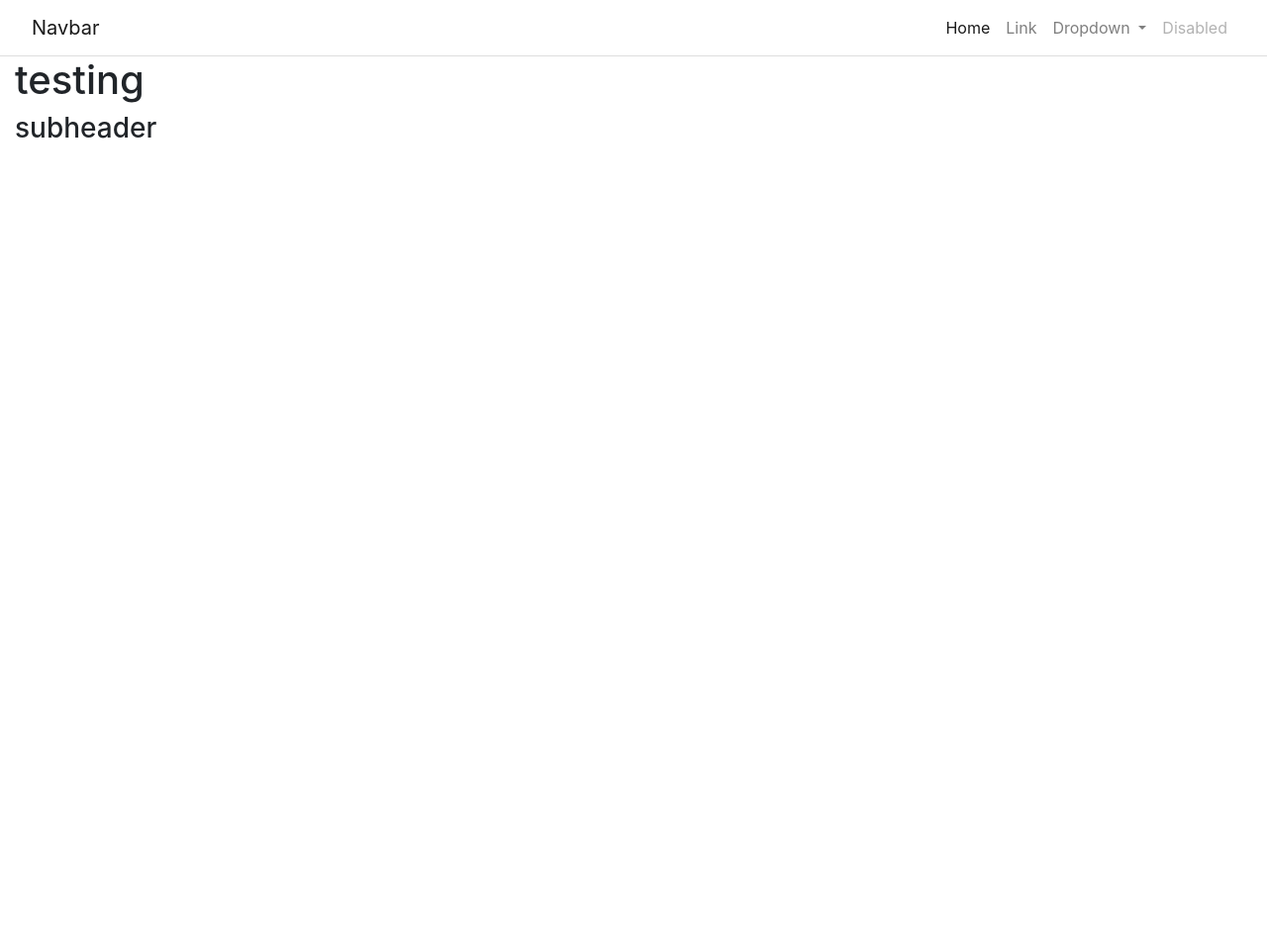
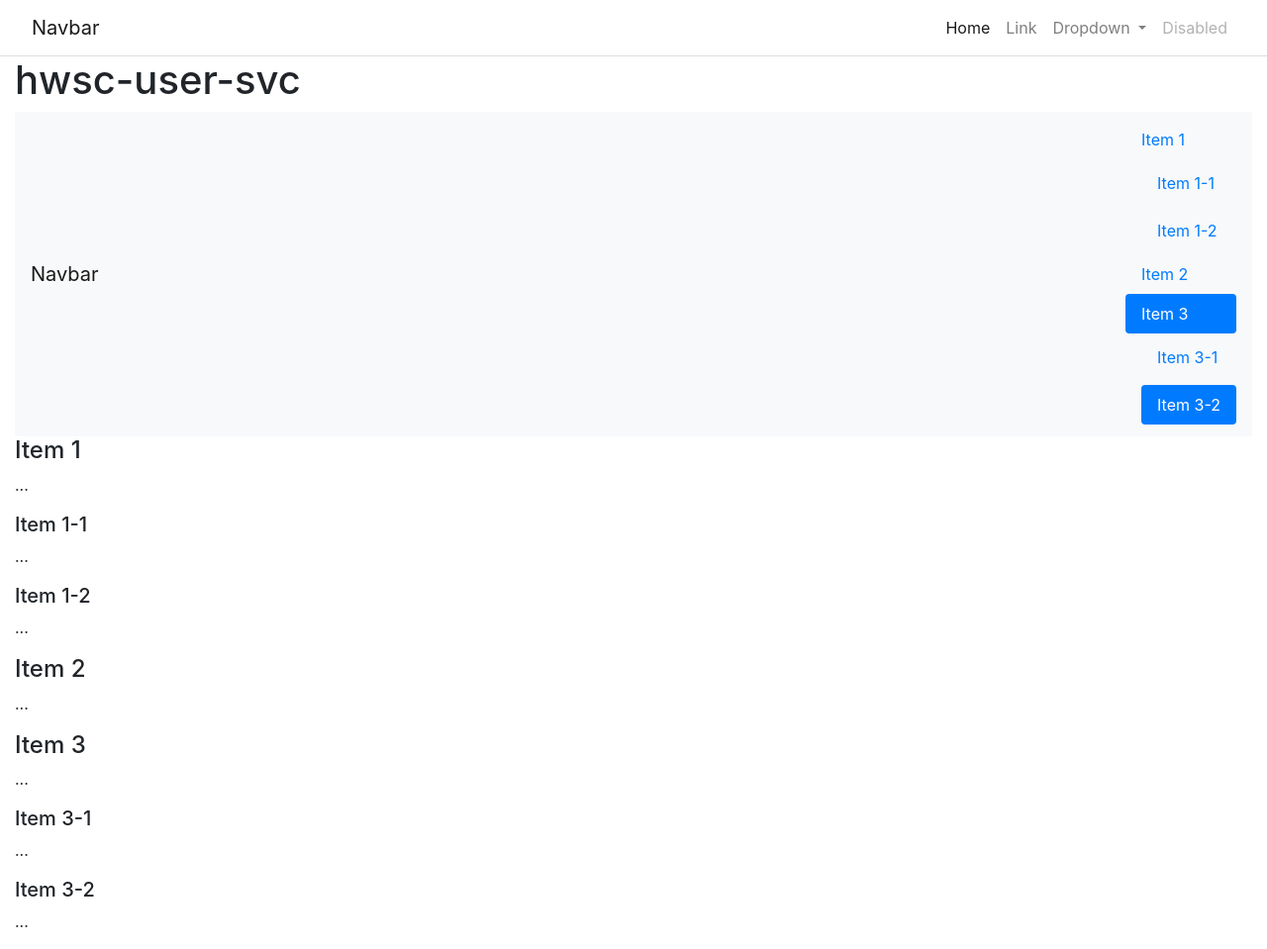
Before and after one commit to hwsc-org/hwsc-org.github.io, a Jekyll site: the page built from wikis/user-svc/test.md, in a window 1280 px wide and 959 px high. Shown: the whole window at 99% size. Built offline with Jekyll 4.4.1, drawn with Linux system fonts in a browser that asks for light colours; our own code applies the rules of GitHub Pages for plain Markdown files.

Commit message:
Add wiki layout

````diff
--- /dev/null
+++ b/_layouts/wiki.html
@@ -0,0 +1,38 @@
+---
+layout: default
+title: WHAT'S THIS TITLE FOR
+---
+<h1 class="bd-title">{{ page.title }}</h1>
+<nav id="navbar-example3" class="navbar navbar-light bg-light">
+  <a class="navbar-brand" href="#">Navbar</a>
+  <nav class="nav nav-pills flex-column">
+    <a class="nav-link" href="#item-1">Item 1</a>
+    <nav class="nav nav-pills flex-column">
+      <a class="nav-link ml-3 my-1" href="#item-1-1">Item 1-1</a>
+      <a class="nav-link ml-3 my-1" href="#item-1-2">Item 1-2</a>
+    </nav>
+    <a class="nav-link" href="#item-2">Item 2</a>
+    <a class="nav-link" href="#item-3">Item 3</a>
+    <nav class="nav nav-pills flex-column">
+      <a class="nav-link ml-3 my-1" href="#item-3-1">Item 3-1</a>
+      <a class="nav-link ml-3 my-1" href="#item-3-2">Item 3-2</a>
+    </nav>
+  </nav>
+</nav>
+
+<div data-spy="scroll" data-target="#navbar-example3" data-offset="0">
+  <h4 id="item-1">Item 1</h4>
+  <p>...</p>
+  <h5 id="item-1-1">Item 1-1</h5>
+  <p>...</p>
+  <h5 id="item-1-2">Item 1-2</h5>
+  <p>...</p>
+  <h4 id="item-2">Item 2</h4>
+  <p>...</p>
+  <h4 id="item-3">Item 3</h4>
+  <p>...</p>
+  <h5 id="item-3-1">Item 3-1</h5>
+  <p>...</p>
+  <h5 id="item-3-2">Item 3-2</h5>
+  <p>...</p>
+</div>
--- a/wikis/user-svc/test.md
+++ b/wikis/user-svc/test.md
@@ -1,2 +1,10 @@
-# testing
+---
+layout: wiki
+title: "hwsc-user-svc"
+---
+# testing md files
 ### subheader
+
+```$xslt
+hello world
+```
````
